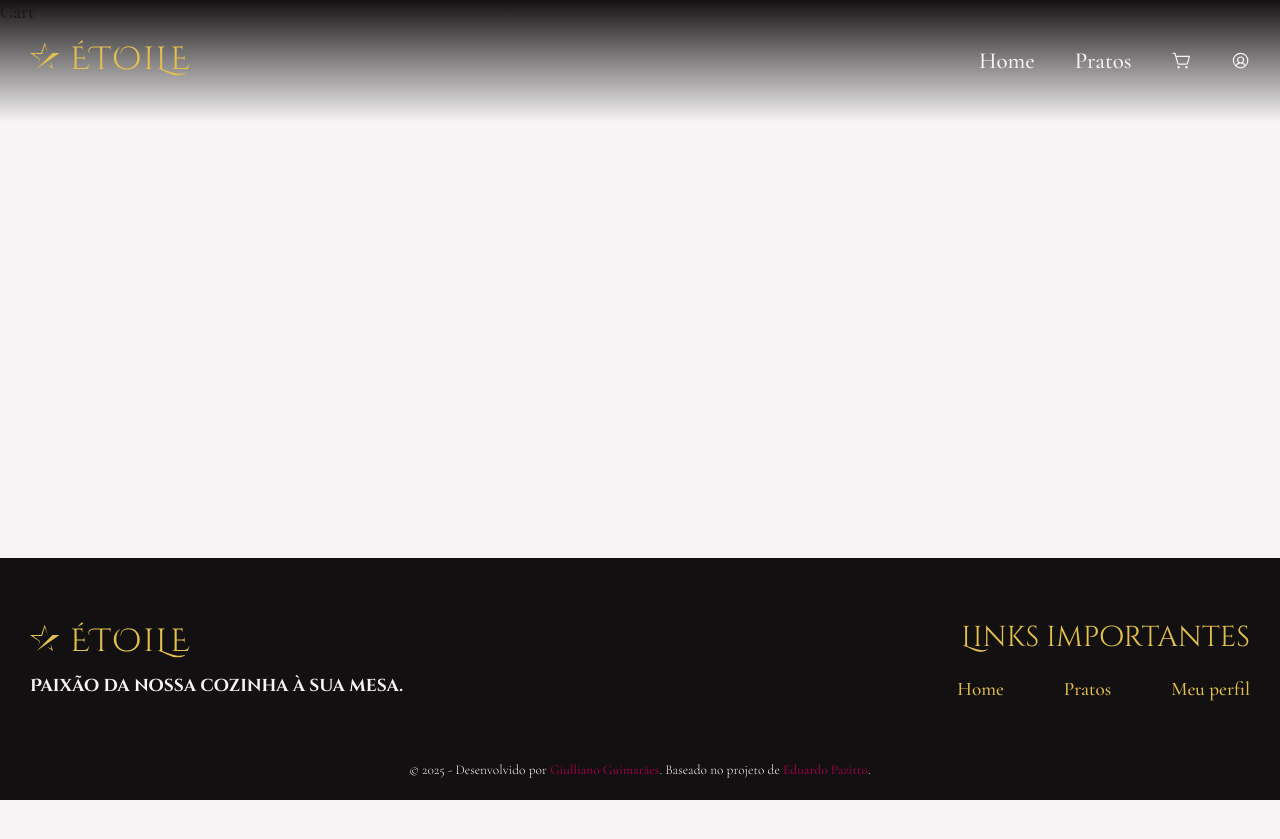
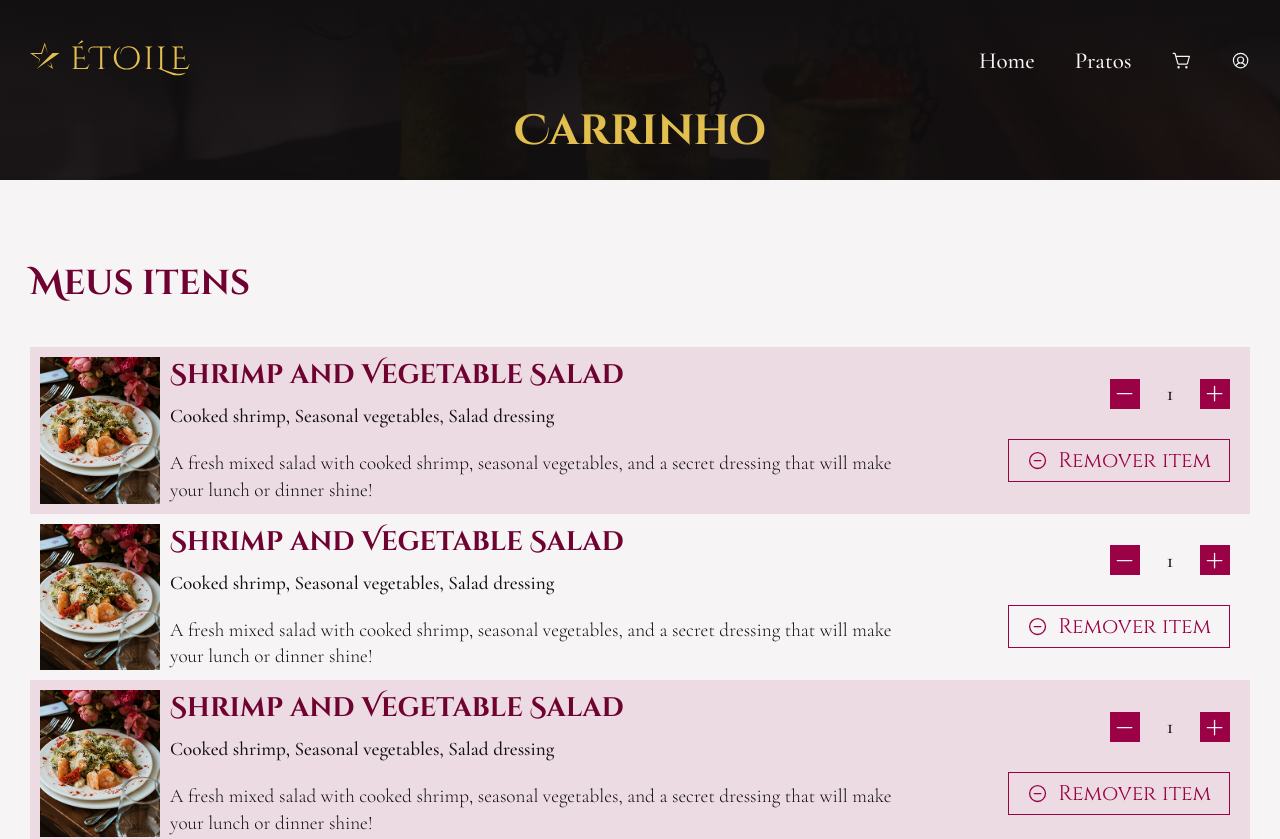
Before and after one commit to giullianoth/Etoile-React, a React (Vite) app: page /carrinho in a window 1280 px wide. Shown: the top 839 px of the page. Before the commit the page ends 800 px from the top, so only its background shows below. Built offline with nearby package versions, Linux system fonts and the light colour scheme.

Commit message:
página de carrinho

```diff
--- /dev/null
+++ b/src/components/pages/cart/CartItem/CartItem.module.css
@@ -0,0 +1,128 @@
+.cartItem {
+    display: flex;
+    column-gap: 20px;
+    padding: 10px;
+}
+
+.cartItem__image {
+    flex-basis: 70px;
+}
+
+.cartItem__image img {
+    width: 100%;
+    object-fit: cover;
+    object-position: center;
+}
+
+.cartItem__info {
+    flex-basis: calc(100% - 70px - 20px);
+    display: flex;
+    justify-content: space-between;
+    align-items: center;
+    flex-wrap: wrap;
+    row-gap: 20px;
+}
+
+.cartItem__text {
+    flex-basis: 100%;
+}
+
+.cartItem__name {
+    margin-bottom: 10px;
+}
+
+.cartItem__name h3 {
+    font-size: 1.1em;
+}
+
+.cartItem__ingredients {
+    margin-bottom: 20px;
+    font-weight: var(--font-weight-text-bold);
+}
+
+.cartItem__actions {
+    flex-basis: 100%;
+    display: flex;
+    align-items: center;
+    flex-wrap: wrap;
+    gap: 30px;
+}
+
+.cartItem__quantity {
+    flex-basis: 100%;
+    display: flex;
+    justify-content: center;
+    align-items: center;
+}
+
+.cartItem__quantity button {
+    padding: 0;
+    width: 30px;
+    height: 30px;
+    display: flex;
+    justify-content: center;
+    align-items: center;
+}
+
+.cartItem__quantityField {
+    flex-basis: calc(100% - 60px);
+    text-align: center;
+    font-size: 1.1em;
+    font-weight: var(--font-weight-text-bold);
+    width: 60px;
+}
+
+.cartItem__remove {
+    flex-basis: 100%;
+    padding: 6px 18px;
+}
+
+@media screen and (min-width: 576px) {
+    .cartItem {
+        column-gap: 10px;
+    }
+
+    .cartItem__image {
+        flex-basis: 120px;
+    }
+
+    .cartItem__image img {
+        height: 100%;
+    }
+
+    .cartItem__info {
+        flex-basis: calc(100% - 120px - 20px);
+    }
+
+    .cartItem__actions, .cartItem__quantity, .cartItem__remove {
+        flex-basis: unset;
+    }
+
+    .cartItem__quantity button {
+        flex-basis: 30px;
+    }
+}
+
+@media screen and (min-width: 992px) {
+    .cartItem__info {
+        flex-wrap: nowrap;
+    }
+
+    .cartItem__text {
+        flex-basis: unset;
+    }
+
+    .cartItem__name h3 {
+        font-size: 1.4em;
+    }
+
+    .cartItem__actions {
+        justify-content: flex-end;
+    }
+}
+
+@media screen and (max-width: 350px) {
+    .cartItem__remove {
+        font-size: 0.8em;
+    }
+}
--- /dev/null
+++ b/src/components/pages/cart/CartItem/index.tsx
@@ -0,0 +1,55 @@
+import { useState } from "react"
+import styles from "./CartItem.module.css"
+import { PiMinus, PiMinusCircle, PiPlus } from "react-icons/pi"
+
+type Props = {
+    className?: string
+}
+
+const CartItem = ({ className }: Props) => {
+    const [quantity, setQuantity] = useState<number>(1)
+
+    return (
+        <article className={styles.cartItem + (className ? ` ${className}` : "")}>
+            <div className={styles.cartItem__image}>
+                <img src="/images/presentation-image-1.jpg" alt="Shrimp and Vegetable Salad" />
+            </div>
+
+            <div className={styles.cartItem__info}>
+                <div className={styles.cartItem__text}>
+                    <header className={styles.cartItem__name}>
+                        <h3>Shrimp and Vegetable Salad</h3>
+                    </header>
+
+                    <p className={styles.cartItem__ingredients}>Cooked shrimp, Seasonal vegetables, Salad dressing</p>
+                    <p>A fresh mixed salad with cooked shrimp, seasonal vegetables, and a secret dressing that will make your lunch or dinner shine!</p>
+                </div>
+
+                <div className={styles.cartItem__actions}>
+                    <div className={styles.cartItem__quantity}>
+                        <button
+                            className="button primary"
+                            onClick={() => setQuantity(quantity === 1 ? quantity : quantity - 1)}>
+                            <PiMinus />
+                        </button>
+
+                        <p className={styles.cartItem__quantityField}>{quantity}</p>
+
+                        <button
+                            className="button primary"
+                            onClick={() => setQuantity(quantity + 1)}>
+                            <PiPlus />
+                        </button>
+                    </div>
+
+                    <button className={`button primary outline ${styles.cartItem__remove}`}>
+                        <PiMinusCircle />
+                        Remover item
+                    </button>
+                </div>
+            </div>
+        </article>
+    )
+}
+
+export default CartItem
--- /dev/null
+++ b/src/components/pages/cart/CartList/CartList.module.css
@@ -0,0 +1,34 @@
+.cart {
+    width: 100%;
+}
+
+.cart__empty {
+    text-align: center;
+}
+
+.cart__list {
+    width: 100%;
+    display: flex;
+    flex-direction: column;
+    margin-bottom: 40px;
+}
+
+.cart__item:nth-child(odd) {
+    background-color: var(--color-lavender-blush);
+}
+
+.cart__action button {
+    width: 100%;
+}
+
+@media screen and (min-width: 576px) {
+    .cart__action button {
+        width: auto;
+    }
+}
+
+@media screen and (min-width: 992px) {
+    .cart__empty {
+        text-align: left;
+    }
+}
--- /dev/null
+++ b/src/components/pages/cart/CartList/index.tsx
@@ -0,0 +1,41 @@
+import { Link } from "react-router-dom"
+import Container from "../../../Container"
+import styles from "./CartList.module.css"
+import CartItem from "../CartItem"
+import { PiCheck } from "react-icons/pi"
+
+const CartList = () => {
+    return (
+        <>
+            <section className={styles.cart}>
+                <Container>
+                    <header className="section-heading">
+                        <h2>Meus itens</h2>
+                    </header>
+
+                    {/* <p className={styles.cart__empty}>
+                        Você ainda não adicionou items no carrinho.&nbsp;
+                        <Link to="/pratos">Clique aqui e veja nossas espeialidades!</Link>
+                    </p> */}
+
+                    <div>
+                        <div className={styles.cart__list}>
+                            <CartItem className={styles.cart__item} />
+                            <CartItem className={styles.cart__item} />
+                            <CartItem className={styles.cart__item} />
+                        </div>
+
+                        <div className={styles.cart__action}>
+                            <button className="button primary">
+                                <PiCheck />
+                                Confirmar pedido
+                            </button>
+                        </div>
+                    </div>
+                </Container>
+            </section>
+        </>
+    )
+}
+
+export default CartList
--- a/src/pages/Cart/index.tsx
+++ b/src/pages/Cart/index.tsx
@@ -1,6 +1,12 @@
+import CartList from "../../components/pages/cart/CartList"
+import PageTitle from "../../components/PageTitle"
+
 const Cart = () => {
   return (
-    <div>Cart</div>
+    <>
+      <PageTitle>Carrinho</PageTitle>
+      <CartList />
+    </>
   )
 }
 
```
